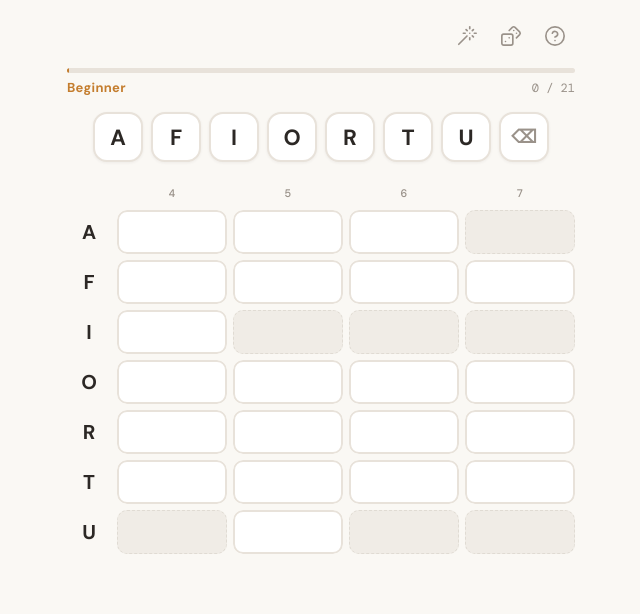
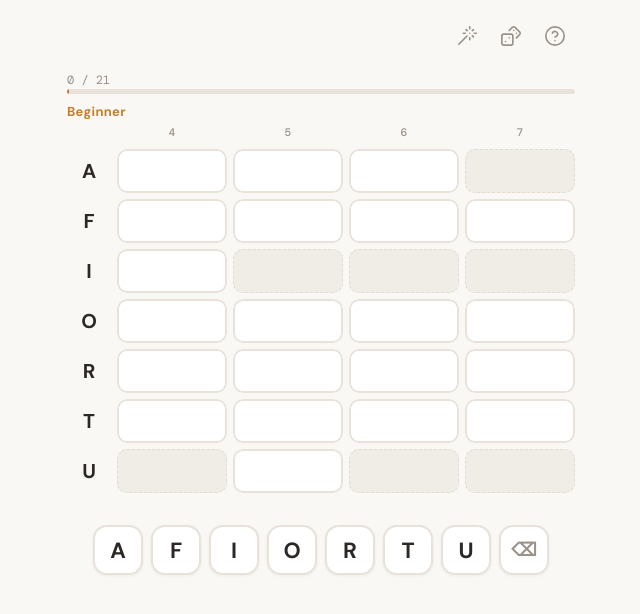
Before and after one commit to eirikgjerdevik-eng/test, a plain HTML site: page index.html in a window 1280 px wide. Shown: the whole page, without its empty margins (319-959 px from the left). Drawn offline with nearby package versions, Linux system fonts and the light colour scheme.

Commit message:
Add files via upload

```diff
--- a/index.html
+++ b/index.html
@@ -195,13 +195,20 @@
     padding: 12px 16px 0;
   }
 
+  .rank-score {
+    font-family: 'DM Mono', monospace;
+    font-size: 12px;
+    color: var(--text-muted);
+    margin-bottom: 6px;
+  }
+
   .rank-track {
     position: relative;
     height: 5px;
     background: var(--rank-track);
     border-radius: 3px;
+    overflow: hidden;
     margin-bottom: 6px;
-    overflow: hidden;
   }
 
   .rank-fill {
@@ -212,12 +219,6 @@
     min-width: 2px;
   }
 
-  .rank-labels {
-    display: flex;
-    justify-content: space-between;
-    align-items: center;
-  }
-
   .rank-name {
     font-size: 13px;
     font-weight: 700;
@@ -225,18 +226,12 @@
     letter-spacing: 0.3px;
   }
 
-  .rank-score {
-    font-family: 'DM Mono', monospace;
-    font-size: 12px;
-    color: var(--text-muted);
-  }
-
   /* --- Letter keyboard --- */
   .letters-display {
     display: flex;
     gap: 8px;
     justify-content: center;
-    margin: 16px 0 20px;
+    margin: 0 0 32px;
     flex-wrap: wrap;
     padding: 0 16px;
   }
@@ -474,20 +469,18 @@
 </div>
 
 <div class="rank-bar">
+  <span class="rank-score" id="rankScore">0 / 0</span>
   <div class="rank-track">
     <div class="rank-fill" id="rankFill" style="width: 0%"></div>
   </div>
-  <div class="rank-labels">
-    <span class="rank-name" id="rankName">Beginner</span>
-    <span class="rank-score" id="rankScore">0 / 0</span>
-  </div>
+  <span class="rank-name" id="rankName">Beginner</span>
 </div>
-
-<div class="letters-display" id="lettersDisplay"></div>
 
 <div class="grid-container">
   <div class="grid" id="grid"></div>
 </div>
+
+<div class="letters-display" id="lettersDisplay"></div>
 
 <div class="toast" id="toast"></div>
 
@@ -668,8 +661,13 @@
     showToast(msg);
     setTimeout(() => {
       input.classList.remove('wrong');
-      input.value = '';
       input.classList.remove('hinted');
+      // Keep the first letter if this cell is still active
+      if (input === activeInput) {
+        input.value = input.dataset.letter;
+      } else {
+        input.value = '';
+      }
     }, 400);
   }
 
```
